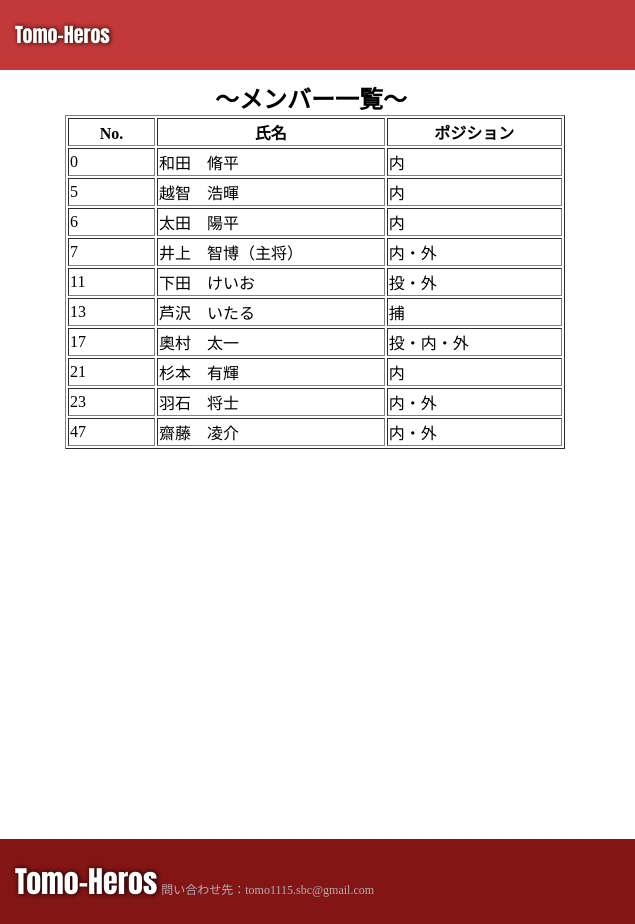
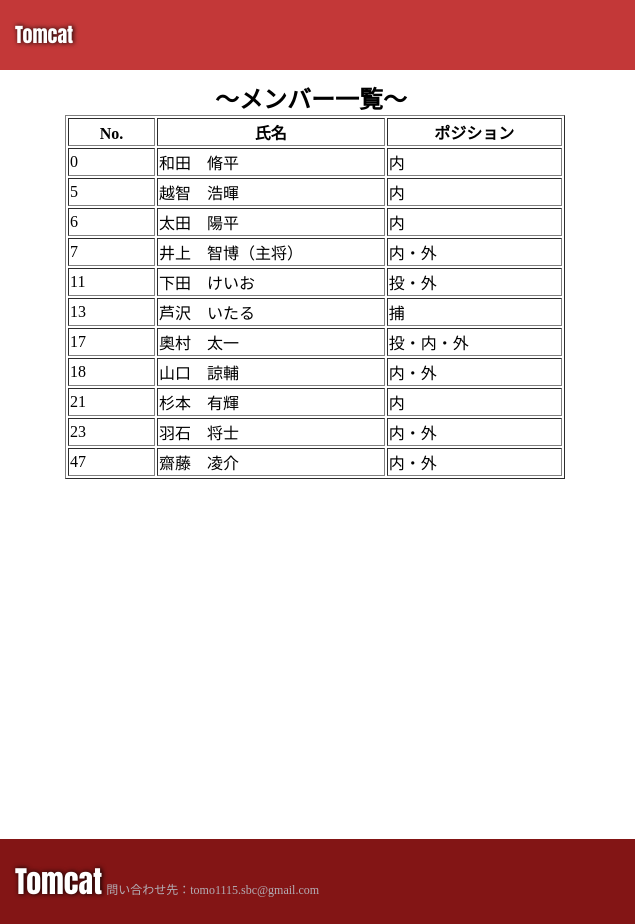
Before and after one commit to Tomo-Heros/member.github.io, a plain HTML site: page index.html in a window 1280 px wide. Shown: the full height of the page, 0-635 px from the left. Drawn offline with Linux system fonts and the light colour scheme.

Commit message:
Update index.html

```diff
--- a/index.html
+++ b/index.html
@@ -10,7 +10,7 @@
     <header>
       <div class="container">
         <div class="header-left">
-          <a href="https://tomo-heros.github.io/">Tomo-Heros</a>
+          <a href="https://tomo-heros.github.io/">Tomcat</a>
         </div>
         <div class="header-right">
           <a href="https://tomo-heros.github.io/contact.github.io/" class="contact">問い合わせ</a>
@@ -32,6 +32,7 @@
                 <tr> <td> 11 </td> 　<td> 下田　けいお　 </td><td> 投・外 </td>　 </tr>
                 <tr> <td> 13 </td> 　<td> 芦沢　いたる　 </td><td> 捕 </td>　 </tr>
                 <tr> <td> 17 </td> 　<td> 奧村　太一　 </td><td> 投・内・外 </td>　 </tr>
+                <tr> <td> 18 </td> 　<td> 山口　諒輔　 </td><td> 内・外 </td>　 </tr>
                 <tr> <td> 21 </td> 　<td> 杉本　有輝　 </td><td> 内 </td>　 </tr>
                 <tr> <td> 23 </td> 　<td> 羽石　将士　 </td><td> 内・外 </td>　 </tr>
                 <tr> <td> 47 </td> 　<td> 齋藤　凌介　 </td><td> 内・外 </td>　 </tr>
@@ -42,7 +43,7 @@
     </div>
     <footer>
       <div class="container">
-        <p1>Tomo-Heros</p1>
+        <p1>Tomcat</p1>
         <p2>問い合わせ先：tomo1115.sbc@gmail.com</p2>
       </div>
     </footer>
```
